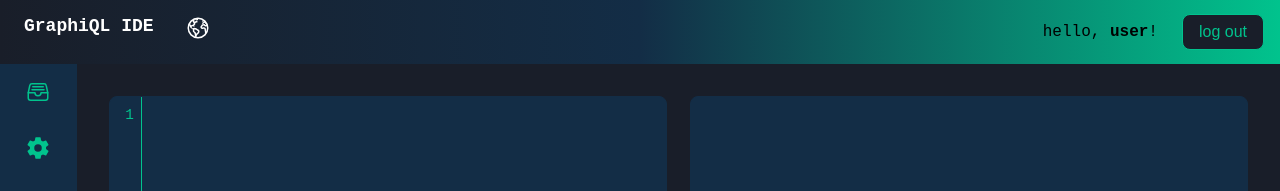
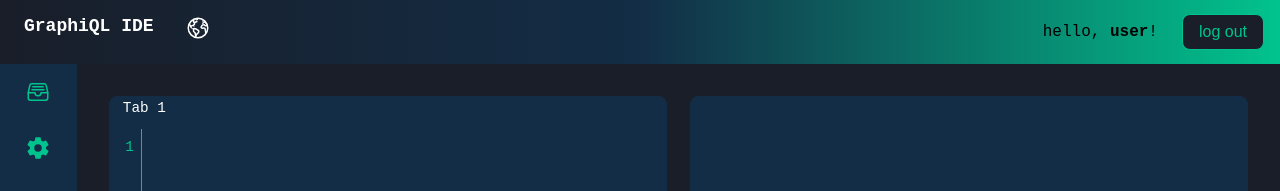
Before and after one commit to xu69ux/graphiql-app, a React (Vite) app: page /graphiql in a window 1280 px wide. Shown: the top 191 px of the page. Built offline with nearby package versions, Linux system fonts and the light colour scheme.

Commit message:
feat: add new tabs for code

```diff
--- a/src/components/EditorWindow.tsx
+++ b/src/components/EditorWindow.tsx
@@ -2,11 +2,19 @@ import { useRef, useEffect } from 'react';
 
 import '@styles/EditorWindow.css';
 
-export const EditorWindow = () => {
+export const EditorWindow = ({ code, onCodeChange }) => {
   const codeRef = useRef<HTMLTextAreaElement>(null);
   const lineNumbersRef = useRef<HTMLPreElement>(null);
 
+  useEffect(() => {
+    if (codeRef.current) {
+      codeRef.current.value = code;
+    }
+  }, [code]);
+
   const handleInput = (event) => {
+    const newCode = event.target.value;
+    onCodeChange(newCode);
     const lineCount = event.target.value.split('\n').length;
     const lineNumbers = Array.from({ length: lineCount }, (_, i) => i + 1).join(
       '\n',
--- a/src/pages/GraphiQLPage.tsx
+++ b/src/pages/GraphiQLPage.tsx
@@ -1,4 +1,4 @@
-import { useEffect } from 'react';
+import { useEffect, useState } from 'react';
 import { useNavigate } from 'react-router-dom';
 import { EditorWindow } from '../components';
 
@@ -12,8 +12,23 @@ import {
 import '@styles/GraphiQLPage.css';
 
 export const GraphiQLPage = () => {
+  const [tabs, setTabs] = useState([{ id: 1, code: '' }]);
+  const [activeTab, setActiveTab] = useState(1);
   const navigate = useNavigate();
   const user = 'user';
+
+  const addTab = () => {
+    const nextId = tabs[tabs.length - 1].id + 1;
+    const newTab = { id: nextId, code: '' };
+    setTabs((prevTabs) => [...prevTabs, newTab]);
+    setActiveTab(newTab.id);
+  };
+
+  const handleCodeChange = (id, newCode) => {
+    setTabs((prevTabs) =>
+      prevTabs.map((tab) => (tab.id === id ? { ...tab, code: newCode } : tab)),
+    );
+  };
 
   useEffect(() => {
     if (!user) {
@@ -31,11 +46,34 @@ export const GraphiQLPage = () => {
       <div className='sidebar'>
         <IoFileTrayFullOutline className='sidebar-icon docs' />
         <IoSettingsSharp className='sidebar-icon settings' />
-        <IoAddSharp className='sidebar-icon add' />
+        <IoAddSharp className='sidebar-icon add' onClick={addTab} />
       </div>
       <div className='container code'>
         <div className='editor'>
-          <EditorWindow />
+          <div className='tab-names'>
+            {tabs.map((tab) => (
+              <Tab
+                key={tab.id}
+                id={tab.id}
+                isActive={tab.id === activeTab}
+                onTabClick={setActiveTab}
+              />
+            ))}
+          </div>
+          <div className='tab-container'>
+            {tabs.map(
+              (tab) =>
+                tab.id === activeTab && (
+                  <EditorWindow
+                    key={tab.id}
+                    code={tab.code}
+                    onCodeChange={(newCode) =>
+                      handleCodeChange(tab.id, newCode)
+                    }
+                  />
+                ),
+            )}
+          </div>
           <div className='editor-footer'>
             <div className='variables'>variables</div>
             <div className='headers'>headers</div>
@@ -47,3 +85,12 @@ export const GraphiQLPage = () => {
     </div>
   );
 };
+
+const Tab = ({ id, isActive, onTabClick }) => {
+  console.log(id, isActive);
+  return (
+    <div className='tab' onClick={() => onTabClick(id)}>
+      <div className='tab-title'>Tab {id}</div>
+    </div>
+  );
+};
--- a/src/styles/GraphiQLPage.css
+++ b/src/styles/GraphiQLPage.css
@@ -94,3 +94,27 @@
   color: var(--light);
   transform: scale(1.1);
 }
+
+.tab-container {
+  display: flex;
+  overflow-x: auto;
+  height: 100%;
+  width: 100%;
+}
+
+.tab {
+  padding: 0.8rem;
+  cursor: pointer;
+}
+
+.tab-title {
+  margin-right: 0.8rem;
+  margin-bottom: 0.5rem;
+}
+
+.tab-names {
+  display: flex;
+  flex-direction: row;
+  align-items: center;
+  height: 2rem;
+}
```
